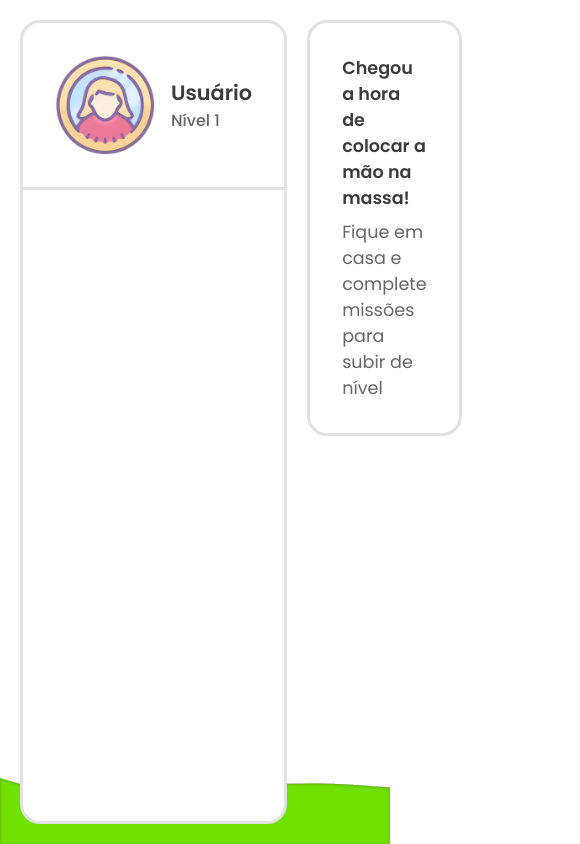
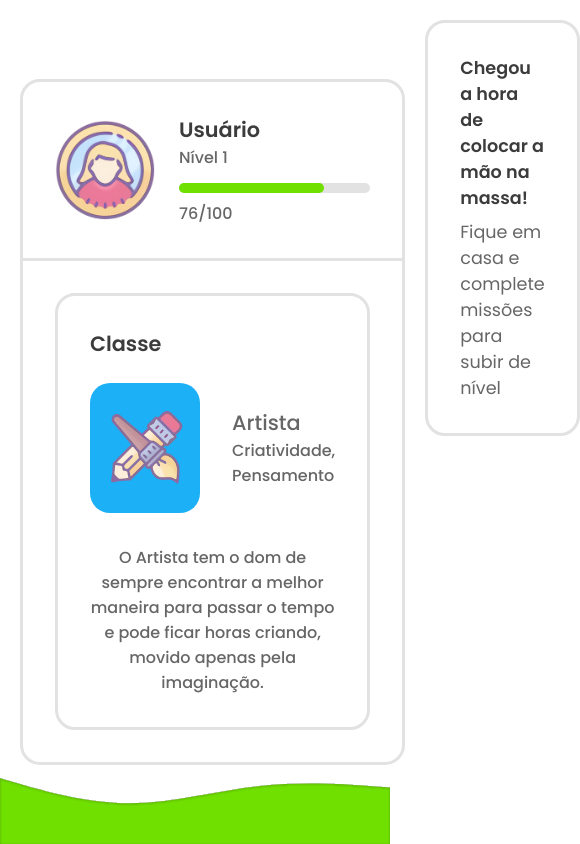
Before and after one commit to larissabenedet/The-Flexboxers-Indoors, a Next.js app: page / in a window 390 px wide. Shown: the whole page, 580 px wide, since content can reach past the window. Built offline with nearby package versions, Linux system fonts and the light colour scheme.

Commit message:
Layout com problema de responsividade, corrigir
Co-authored-by: Kaue-G <Kaue-G@users.noreply.github.com>
Co-authored-by: lari <larissabenedet@users.noreply.github.com>
Co-authored-by: João Vitor Martins Neto <Joao-1@users.noreply.github.com>

```diff
--- a/src/components/Dashboard.jsx
+++ b/src/components/Dashboard.jsx
@@ -1,11 +1,9 @@
-// Fazer container principal
-// Menu
-
 import styles from "../styles/components/Dashboard.module.scss";
 import Profile from "../components/Profile.jsx";
 import DashboardMenu from "../components/DashboardMenu.jsx";
 import Missions from "../components/Missions.jsx";
 import Instructions from "../components/Instructions.jsx";
+import UserClass from "../components/UserClass.jsx";
 
 const Dashboard = () => {
     return (
@@ -14,7 +12,7 @@ const Dashboard = () => {
                 <div>
                     <DashboardMenu>
                         <Profile />
-                        {/* <UserClass /> */}
+                        <UserClass />
                     </DashboardMenu>
                 </div>
                 <div>
--- a/src/components/Profile.jsx
+++ b/src/components/Profile.jsx
@@ -1,4 +1,5 @@
 import styles from "../styles/components/Profile.module.scss";
+import XpBar from "../components/XpBar.jsx";
 
 const Profile = () => {
     return (
@@ -11,7 +12,7 @@ const Profile = () => {
             <div className={styles.info}>
                 <p>Usuário</p>
                 <span>Nível 1</span>
-                {/* <XpBar></XpBar> */}
+                <XpBar />
             </div>
         </div>
     );
--- /dev/null
+++ b/src/components/UserClass.jsx
@@ -0,0 +1,27 @@
+import styles from "../styles/components/UserClass.module.scss";
+
+const UserClass = () => {
+    return (
+        <div className={styles.container}>
+            <div>
+                <span>Classe</span>
+                <div className={styles.className}>
+                    <div>
+                        <img src="./img/pinceis.png" alt="Classe" />
+                    </div>
+                    <div>
+                        <p>Artista</p>
+                        <p>Criatividade, Pensamento</p>
+                    </div>
+                </div>
+                <p>
+                    O Artista tem o dom de sempre encontrar a melhor maneira
+                    para passar o tempo e pode ficar horas criando, movido
+                    apenas pela imaginação.
+                </p>
+            </div>
+        </div>
+    );
+};
+
+export default UserClass;
--- /dev/null
+++ b/src/components/XpBar.jsx
@@ -0,0 +1,14 @@
+import styles from "../styles/components/XpBar.module.scss";
+
+const XpBar = () => {
+    return (
+        <div className={styles.container}>
+            <div className={styles.XpContainer}>
+                <div style={{ width: `${76}%` }}></div>
+            </div>
+            <span>76/100</span>
+        </div>
+    );
+};
+
+export default XpBar;
--- a/src/styles/components/Dashboard.module.scss
+++ b/src/styles/components/Dashboard.module.scss
@@ -1,3 +1,7 @@
+.container {
+    position: relative;
+}
+
 .componentsWrapper {
     height: 100vh;
     max-width: 1366px;
@@ -18,10 +22,6 @@
     }
 }
 
-.container {
-    position: relative;
-}
-
 .wave {
     position: absolute;
     z-index: 1;
--- a/src/styles/components/DashboardMenu.module.scss
+++ b/src/styles/components/DashboardMenu.module.scss
@@ -1,7 +1,6 @@
 .container {
     position: relative;
     background: var(--background);
-    height: 100%;
 
     border-radius: 20px;
     border: 3px solid var(--gray);
--- a/src/styles/components/Profile.module.scss
+++ b/src/styles/components/Profile.module.scss
@@ -11,7 +11,8 @@
     }
 
     .info {
-        margin-left: 1rem;
+        margin-left: 1.5rem;
+        width: 100%;
 
         & > p {
             color: var(--title);
--- /dev/null
+++ b/src/styles/components/UserClass.module.scss
@@ -0,0 +1,56 @@
+.container {
+    padding: 2rem;
+
+    & > div {
+        border: 3px solid var(--gray);
+        border-radius: 20px;
+        padding: 2rem;
+
+        & > span {
+            margin-bottom: 1.5rem;
+            display: block;
+            font-weight: 600;
+            color: var(--title);
+            font-size: 1.3rem;
+        }
+
+        & > p {
+            color: var(--textColor);
+            font-weight: 500;
+            margin-top: 2rem;
+            text-align: center;
+        }
+    }
+}
+
+.className {
+    display: flex;
+    align-items: center;
+
+    & > div:first-child {
+        background: var(--blue);
+        border-radius: 20px;
+        height: 130px;
+        min-width: 110px;
+
+        display: flex;
+        align-items: center;
+        justify-content: center;
+
+        img {
+            width: 80px;
+        }
+    }
+
+    & > div:last-child {
+        p {
+            color: var(--textColor);
+            font-weight: 500;
+        }
+
+        & > p:first-child {
+            font-size: 1.3rem;
+        }
+        margin-left: 2rem;
+    }
+}
--- /dev/null
+++ b/src/styles/components/XpBar.module.scss
@@ -0,0 +1,23 @@
+.container {
+    display: flex;
+    flex-direction: column;
+    & > span {
+        color: var(--textColor);
+        font-weight: 500;
+    }
+}
+
+.XpContainer {
+    width: 100%;
+    height: 10px;
+    background: var(--gray);
+    border-radius: 10px;
+    margin: 0.8rem 0 0.5rem;
+
+    & > div {
+        height: 100%;
+        width: 0%;
+        border-radius: 10px;
+        background: var(--green);
+    }
+}
```
